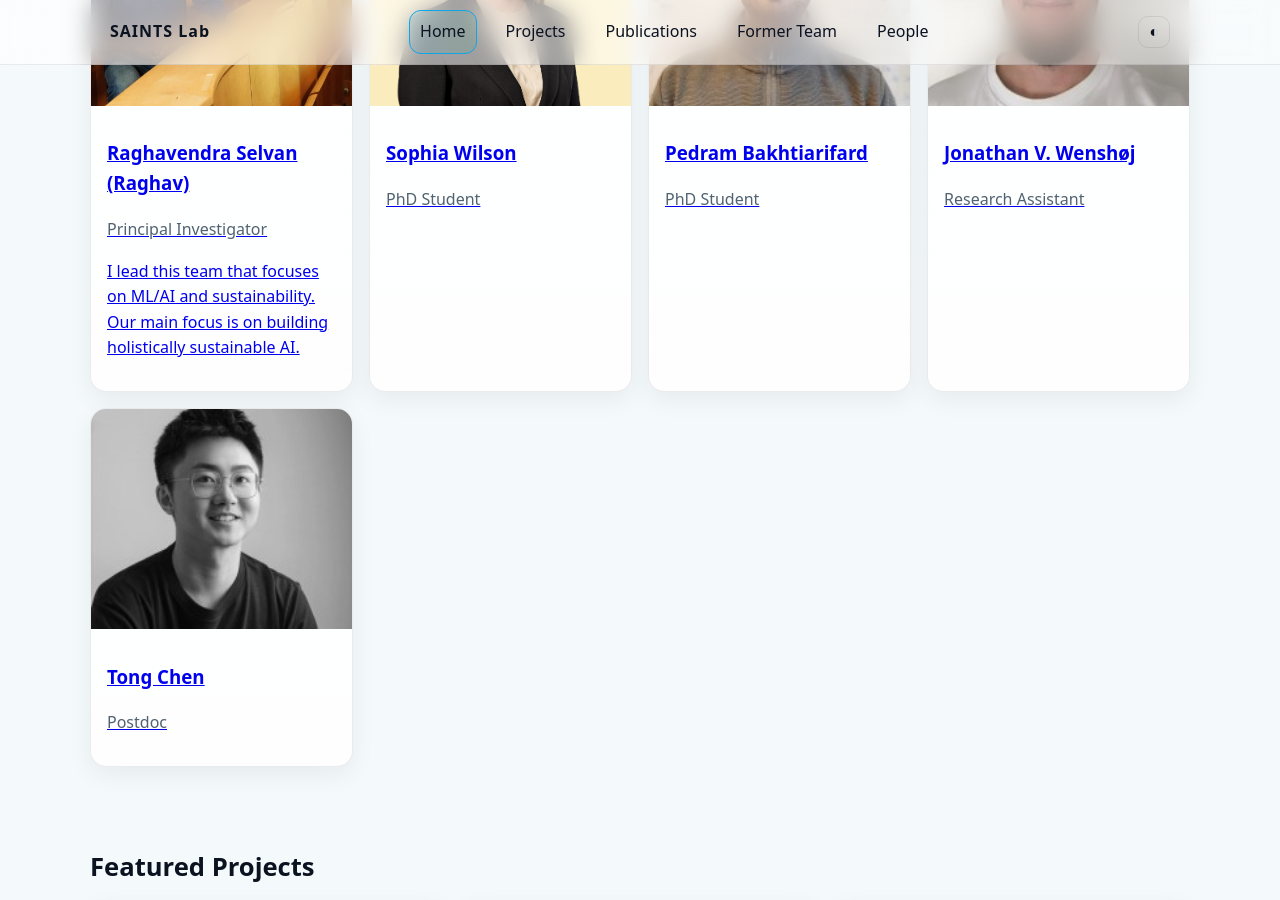
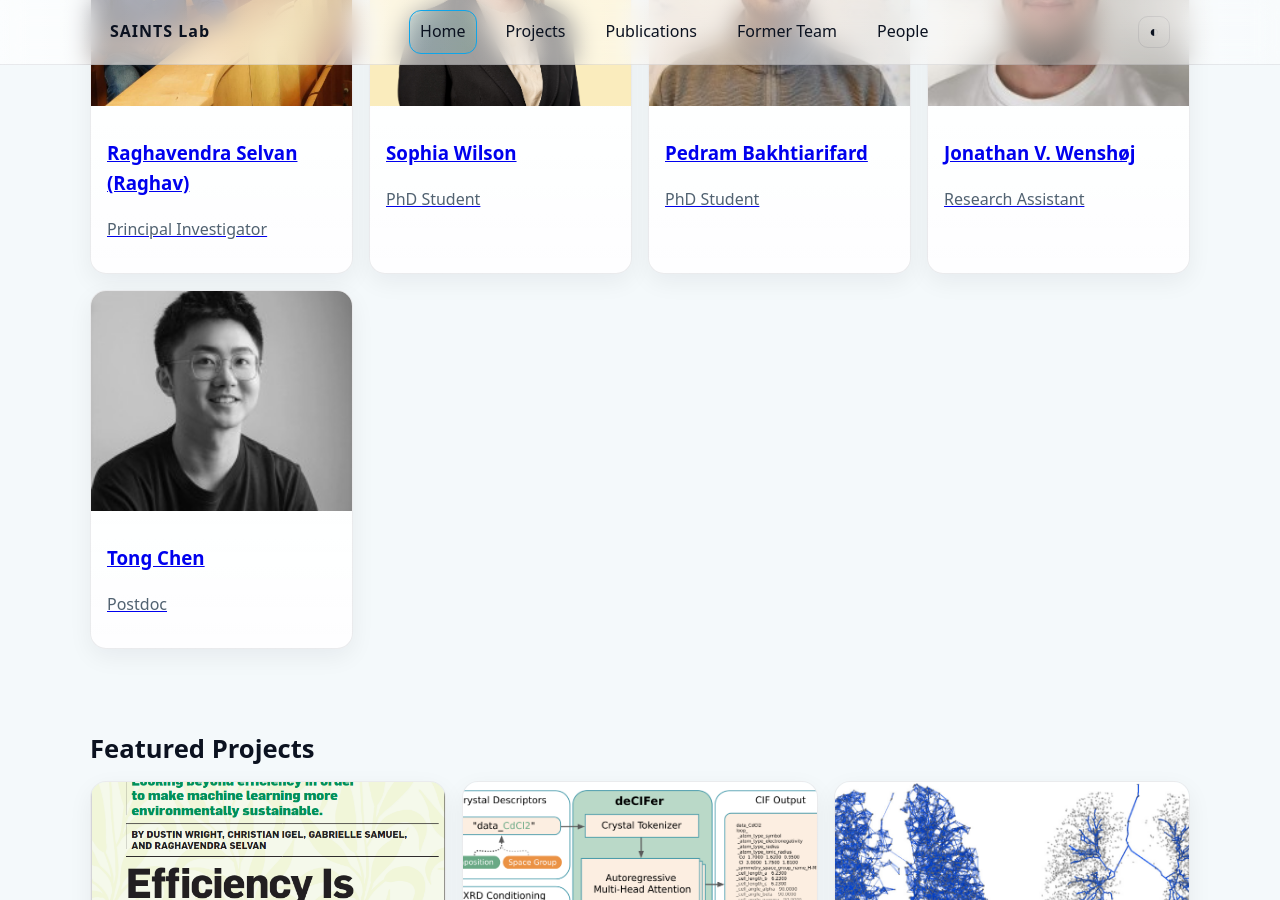
Before and after one commit to saintslab/saintslab.github.io, a Jekyll site: the page built from index.html, in a window 1280 px wide and 900 px high, scrolled down 773 px. Built offline with Jekyll 4.4.1, drawn with Linux system fonts in a browser that asks for light colours.

Commit message:
Update index

```diff
--- a/index.html
+++ b/index.html
@@ -35,9 +35,6 @@ title: Home
         <div class="card-body">
           <h3>{{ person.name }}</h3>
           {% if person.role %}<p class="muted">{{ person.role }}</p>{% endif %}
-          {% assign raw = person.blurb | default: person.content %}
-          {% assign teaser = raw | markdownify | strip_html | replace: '&nbsp;', ' ' | strip %}
-          {% if teaser != '' %}<p class="teaser">{{ teaser | truncatewords: 24 }}</p>{% endif %}
         </div>
       </a>
     {% endunless %}
```
